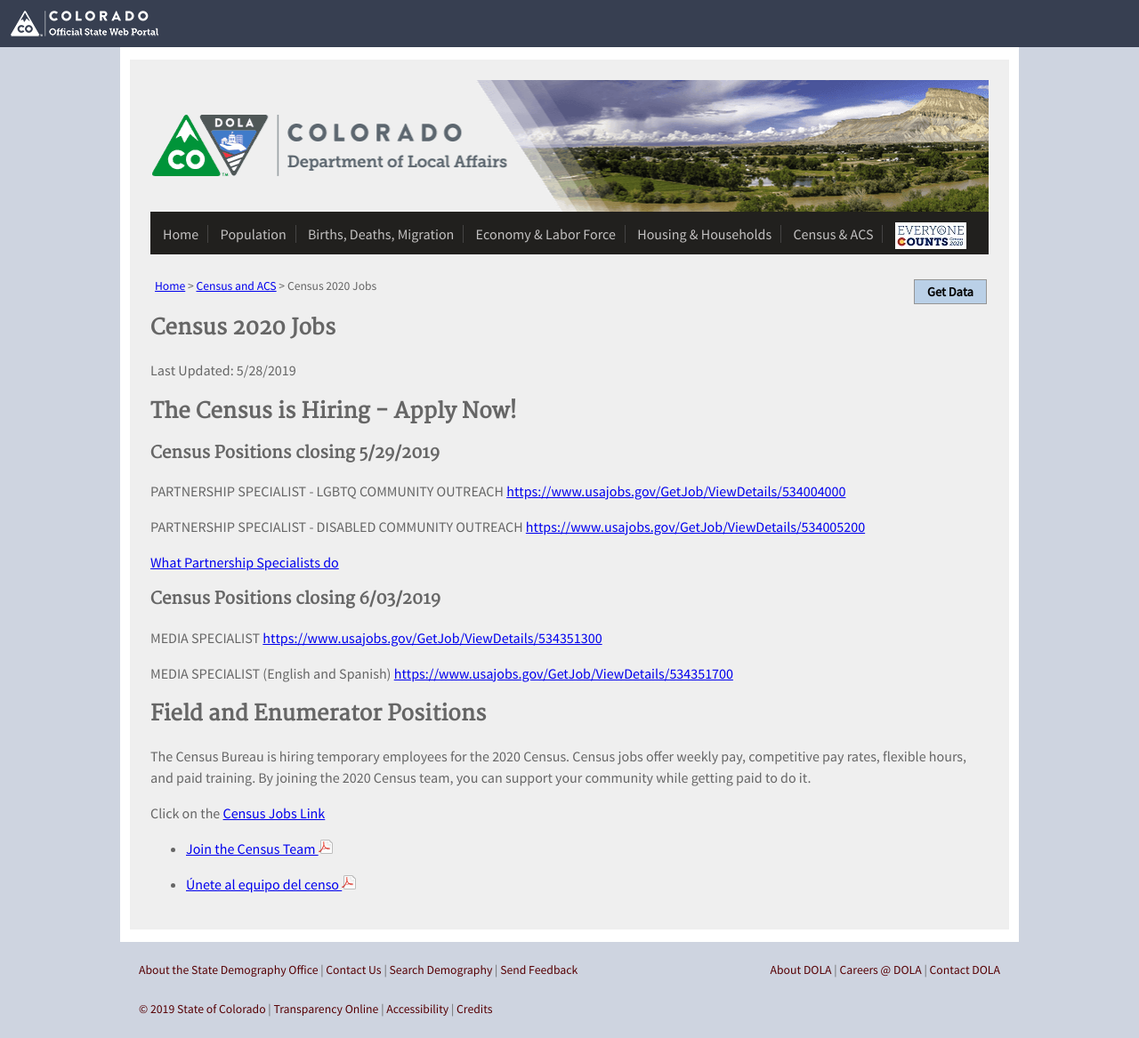
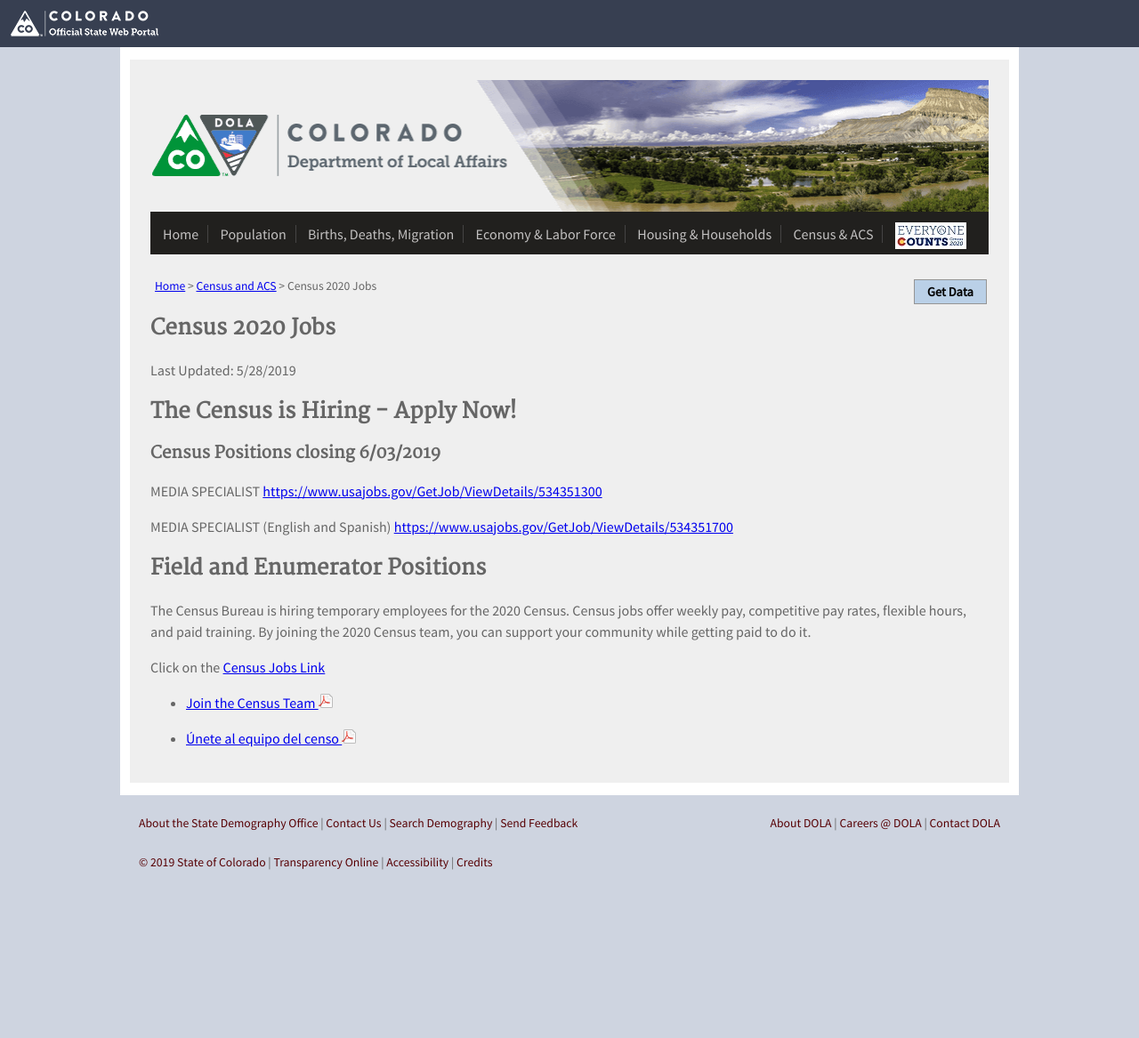
Before and after one commit to TBleess/Website_New, a Jekyll site: the page built from pages/5_CensusACS/2020-census-jobs.md, in a window 1280 px wide. Shown: the whole page at 89% size. Built offline with Jekyll 4.4.1, drawn with Linux system fonts in a browser that asks for light colours; after the commit the page ends 1002 px from its top, so only the background shows below that.

Commit message:
Update 2020-census-jobs.md

```diff
--- a/pages/5_CensusACS/2020-census-jobs.md
+++ b/pages/5_CensusACS/2020-census-jobs.md
@@ -11,16 +11,6 @@
 Last Updated: 5/28/2019
 
 ## The Census is Hiring - Apply Now!
-
-### Census Positions closing 5/29/2019
-
-PARTNERSHIP SPECIALIST - LGBTQ COMMUNITY OUTREACH
-[https://www.usajobs.gov/GetJob/ViewDetails/534004000 ](https://www.usajobs.gov/GetJob/ViewDetails/534004000 )
-
-PARTNERSHIP SPECIALIST - DISABLED COMMUNITY OUTREACH
-[https://www.usajobs.gov/GetJob/ViewDetails/534005200 ](https://www.usajobs.gov/GetJob/ViewDetails/534005200 )
-
-[What Partnership Specialists do](https://www.census.gov/library/stories/2019/05/who-knew-partnership-specialist-bridge-gaps-in-local-communities.html?utm_campaign=20190528msacos1ccstors&utm_medium=email&utm_source=govdelivery)
 
 ### Census Positions closing 6/03/2019
 MEDIA SPECIALIST
```
